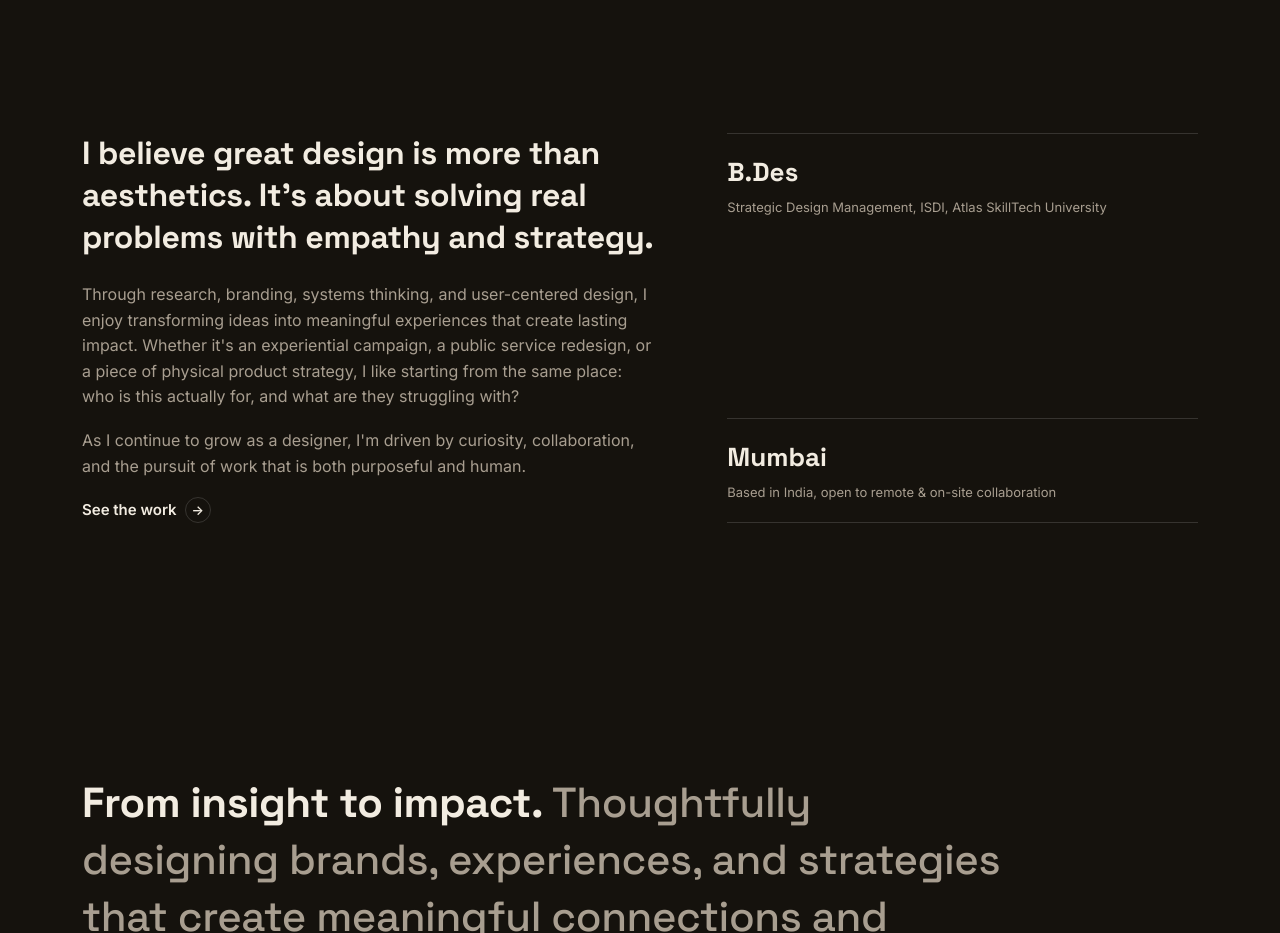
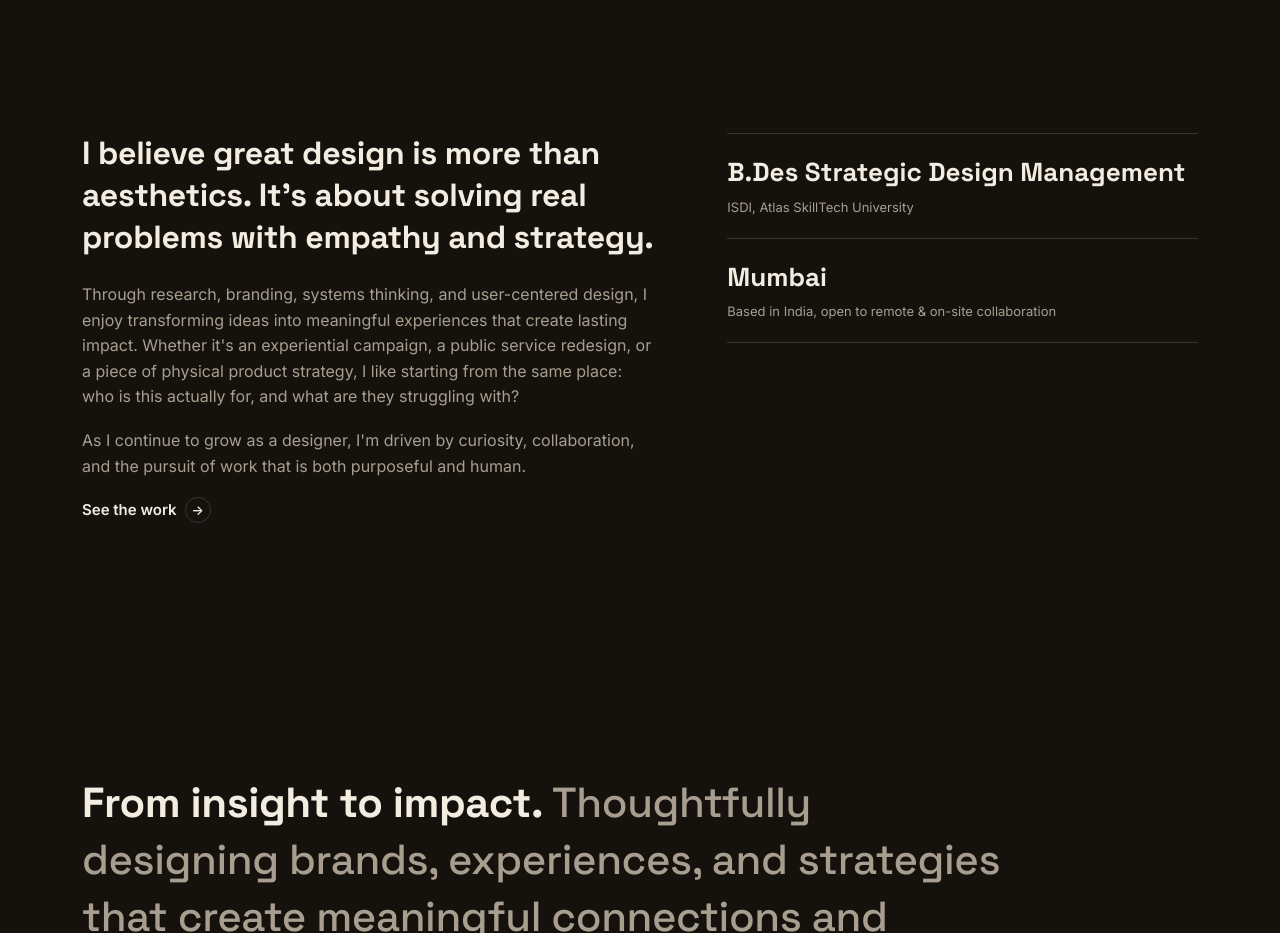
Before and after one commit to nandiniiigargg/nandiniiigargg.github.io, a plain HTML site: page index.html in a window 1280 px wide. Shown: the part 1180-2113 px from the top of the page. Drawn offline with Linux system fonts and the light colour scheme.

Commit message:
Fix education fact card: combine B.Des + Strategic Design Management in bold, ISDI/university as subtext; fix flex spacing gap in about-side facts
Co-Authored-By: Claude Sonnet 5 <noreply@anthropic.com>

```diff
--- a/css/style.css
+++ b/css/style.css
@@ -312,7 +312,7 @@ section { padding: 120px 0; }
   margin: 0 0 18px;
 }
 
-.about-side { display: flex; flex-direction: column; justify-content: space-between; }
+.about-side { display: flex; flex-direction: column; justify-content: flex-start; }
 .about-side .fact {
   border-top: 1px solid var(--line);
   padding: 18px 0;
--- a/index.html
+++ b/index.html
@@ -73,8 +73,8 @@
         </div>
         <div class="about-side reveal">
           <div class="fact">
-            <b>B.Des</b>
-            <span>Strategic Design Management, ISDI, Atlas SkillTech University</span>
+            <b>B.Des Strategic Design Management</b>
+            <span>ISDI, Atlas SkillTech University</span>
           </div>
           <div class="fact">
             <b>Mumbai</b>
```
